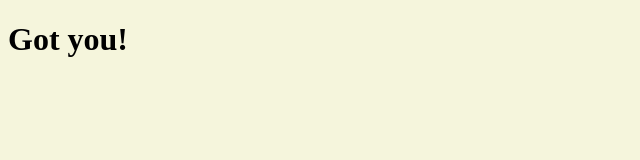
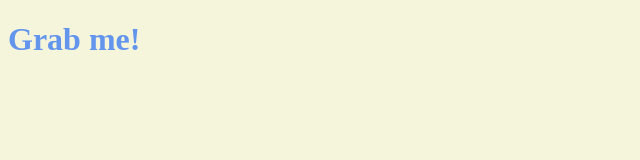
Before and after one commit to pinndot/VanillaJS, a plain HTML site: page index.html in a window 1280 px wide. Shown: the whole page, without its empty margins (0-640 px from the left). Drawn offline with Linux system fonts and the light colour scheme.

Commit message:
#3.8 CSS in Javascript part Three

```diff
--- a/app.js
+++ b/app.js
@@ -1,5 +1,8 @@
-const title = document.getElementById("title");
+const h1 = document.querySelector("div.hello:first-child h1");
+// const h1 = document.querySelector("div.hello:last-child h1");
 
-title.innerText = "Got you!";
+function handleTitleClick() {
+    h1.classList.toggle("active");
+}
 
-console.dir(title);
+h1.addEventListener("click", handleTitleClick);
--- a/index.html
+++ b/index.html
@@ -7,7 +7,10 @@
         <title>Momemtum</title>
     </head>
     <body>
-        <h1 autofocus class="hello" id="title">Grab me!</h1>
+        <div class="hello">
+            <h1 class="sexy-font">Grab me!</h1>
+        </div>
+
         <script src="app.js"></script>
     </body>
 </html>
--- a/style.css
+++ b/style.css
@@ -1,3 +1,11 @@
 body {
     background-color: beige;
 }
+
+h1 {
+    color: cornflowerblue;
+}
+
+.active {
+    color: tomato;
+}
```
